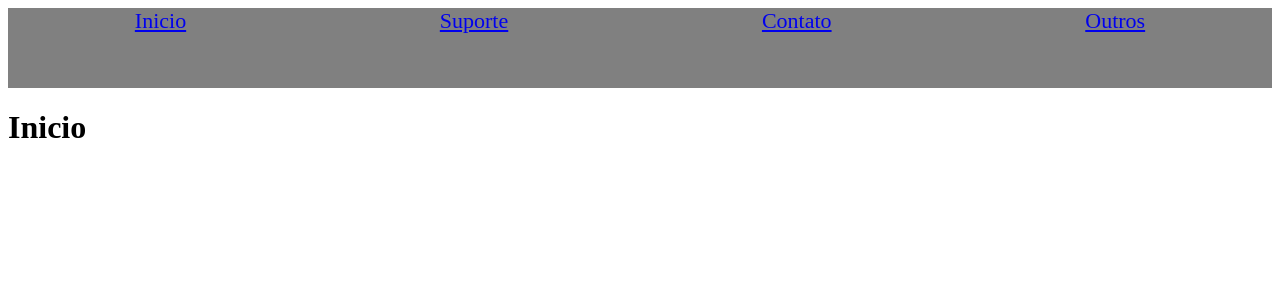
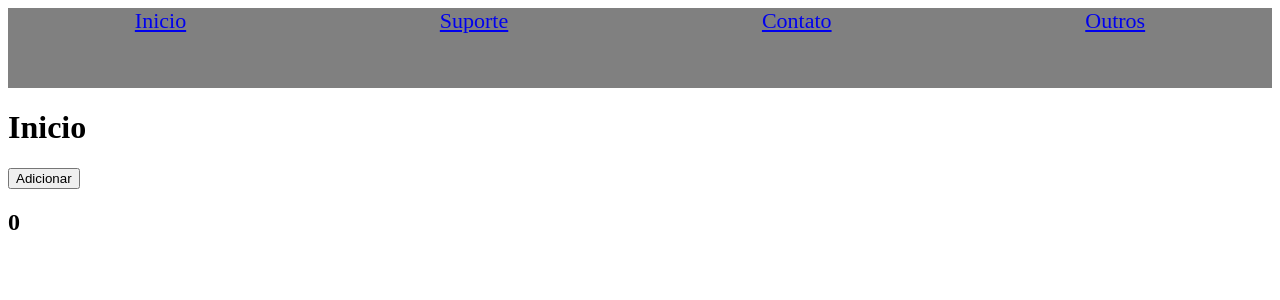
Before and after one commit to eliassouza93/conhecimentos1, a React (Create React App) app: page / in a window 1280 px wide. Shown: the top 300 px of the page. Built offline with nearby package versions, Linux system fonts and the light colour scheme.

Commit message:
react_router

```diff
--- a/src/componentes1/paginas/Inicio/index.tsx
+++ b/src/componentes1/paginas/Inicio/index.tsx
@@ -3,16 +3,27 @@ import { useEffect, useState } from "react"
 
 export default function Inicio() {
     const [conta, setConta] = useState(0)
+    useEffect(() => {
+
+        console.log('página recarregada!')
+        for (let i = 0; i < 300; i++) {
+            console.log("Block statement execution no." + i);
+            localStorage.setItem('key', 'Nome: ' + conta * 2)
+
+
+        }
 
 
 
 
-    const valor = 'Olá, mundo!'
+    })
+
 
     return (
         <div>
             <h1>Inicio</h1>
-
+            <button onClick={() => setConta(conta + 1)}>Adicionar</button>
+            <h2> {conta} </h2>
 
 
         </div>
```
